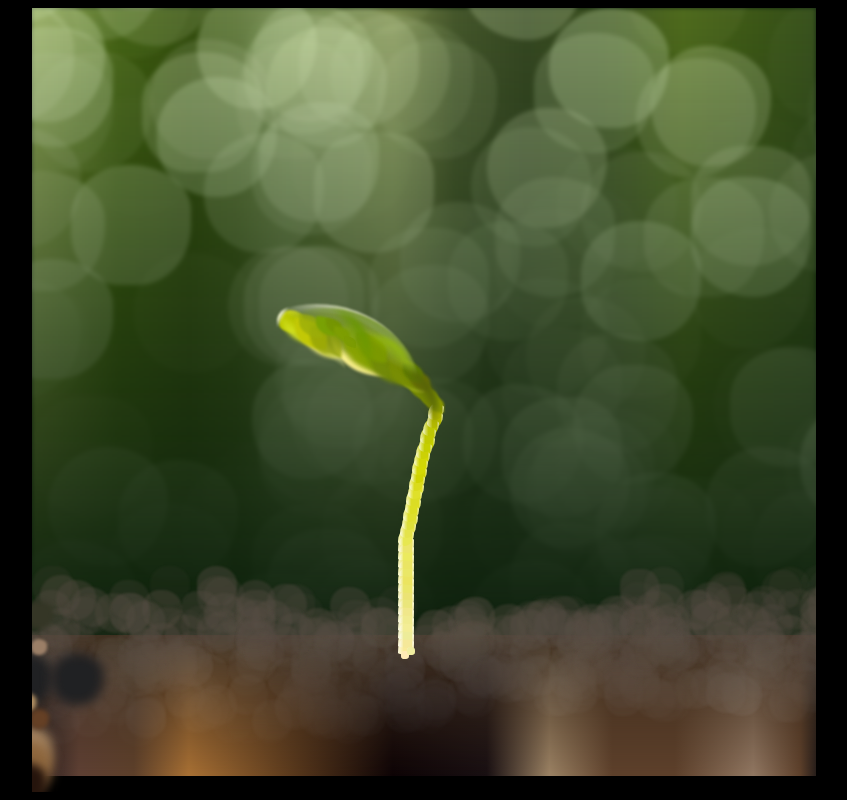
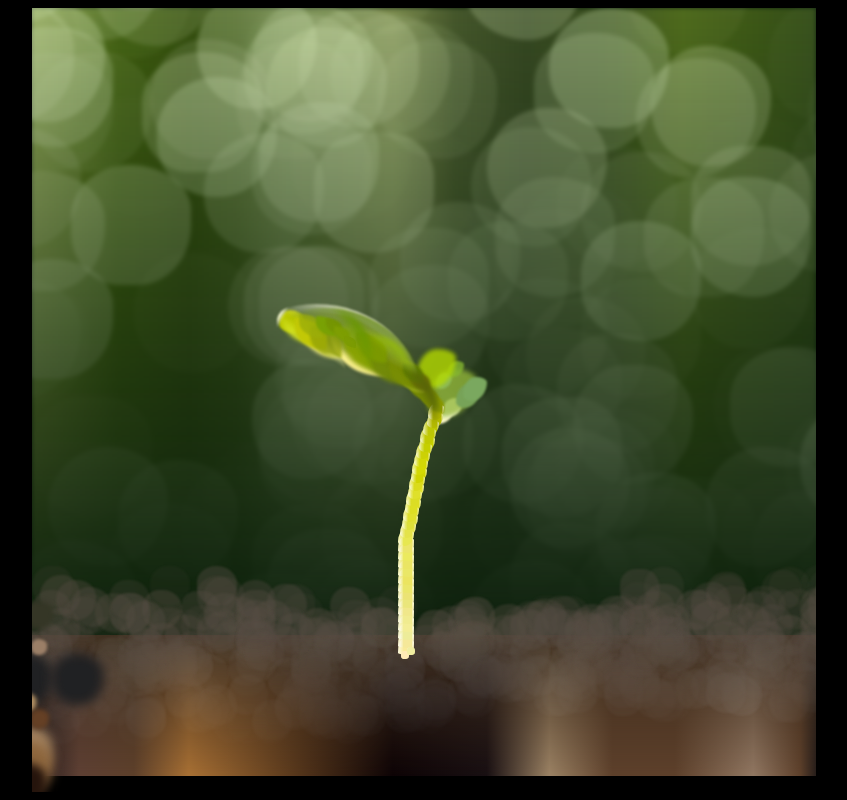
Before and after one commit to shir0206/PlantCSS, a React (Create React App) app: page / in a window 1280 px wide. Shown: the whole page, without its empty margins (216-1063 px from the left). Built offline with nearby package versions, Linux system fonts and the light colour scheme.

Commit message:
Start right leaf

```diff
--- a/src/App.js
+++ b/src/App.js
@@ -12,37 +12,130 @@ export default function App() {
       <div className="base-plant">
         <div id="plant-glow-1" className="plant circle glow stem-glow"></div>
         <div id="plant-glow-2" className="plant circle glow stem-glow"></div>
-        <div id="plant-glow-3" className="plant circle glow stem-glow  stem-straight"></div>
-        <div id="plant-glow-4" className="plant circle glow stem-glow  stem-straight"></div>
-        <div id="plant-glow-5" className="plant circle glow stem-glow  stem-straight"></div>
-        <div id="plant-glow-6" className="plant circle glow stem-glow  stem-straight"></div>
-        <div id="plant-glow-7" className="plant circle glow stem-glow  stem-straight"></div>
-        <div id="plant-glow-8" className="plant circle glow stem-glow  stem-straight"></div>
-        <div id="plant-glow-9" className="plant circle glow stem-glow  stem-straight"></div>
-        <div id="plant-glow-10" className="plant circle glow stem-glow  stem-straight"></div>
-        <div id="plant-glow-11" className="plant circle glow stem-glow  stem-straight"></div>
-        <div id="plant-glow-12" className="plant circle glow stem-glow  stem-straight"></div>
-        <div id="plant-glow-13" className="plant circle glow stem-glow  stem-straight"></div>
-        <div id="plant-glow-14" className="plant circle glow stem-glow  stem-straight"></div>
-        <div id="plant-glow-15" className="plant circle glow stem-glow  stem-straight"></div>
-        <div id="plant-glow-16" className="plant circle glow stem-glow  stem-straight"></div>
-        <div id="plant-glow-17" className="plant circle glow stem-glow stem-slanted"></div>
-        <div id="plant-glow-18" className="plant circle glow stem-glow stem-slanted"></div>
-        <div id="plant-glow-19" className="plant circle glow stem-glow stem-slanted"></div>
-        <div id="plant-glow-20" className="plant circle glow stem-glow stem-slanted"></div>
-        <div id="plant-glow-21" className="plant circle glow stem-glow stem-slanted"></div>
-        <div id="plant-glow-22" className="plant circle glow stem-glow stem-slanted"></div>
-        <div id="plant-glow-23" className="plant circle glow stem-glow stem-slanted"></div>
-        <div id="plant-glow-24" className="plant circle glow stem-glow stem-slanted"></div>
-        <div id="plant-glow-25" className="plant circle glow stem-glow stem-slanted"></div>
-        <div id="plant-glow-26" className="plant circle glow stem-glow stem-slanted"></div>
-        <div id="plant-glow-27" className="plant circle glow stem-glow stem-slanted"></div>
-        <div id="plant-glow-28" className="plant circle glow stem-glow stem-slanted"></div>
-        <div id="plant-glow-29" className="plant circle glow stem-glow stem-slanted"></div>
-        <div id="plant-glow-30" className="plant circle glow stem-glow stem-slanted"></div>
-        <div id="plant-glow-31" className="plant circle glow stem-glow stem-slanted"></div>
-        <div id="plant-glow-32" className="plant circle glow stem-glow stem-slanted"></div>
-        <div id="plant-glow-33" className="plant circle glow stem-glow stem-slanted"></div>
+        <div
+          id="plant-glow-3"
+          className="plant circle glow stem-glow  stem-straight"
+        ></div>
+        <div
+          id="plant-glow-4"
+          className="plant circle glow stem-glow  stem-straight"
+        ></div>
+        <div
+          id="plant-glow-5"
+          className="plant circle glow stem-glow  stem-straight"
+        ></div>
+        <div
+          id="plant-glow-6"
+          className="plant circle glow stem-glow  stem-straight"
+        ></div>
+        <div
+          id="plant-glow-7"
+          className="plant circle glow stem-glow  stem-straight"
+        ></div>
+        <div
+          id="plant-glow-8"
+          className="plant circle glow stem-glow  stem-straight"
+        ></div>
+        <div
+          id="plant-glow-9"
+          className="plant circle glow stem-glow  stem-straight"
+        ></div>
+        <div
+          id="plant-glow-10"
+          className="plant circle glow stem-glow  stem-straight"
+        ></div>
+        <div
+          id="plant-glow-11"
+          className="plant circle glow stem-glow  stem-straight"
+        ></div>
+        <div
+          id="plant-glow-12"
+          className="plant circle glow stem-glow  stem-straight"
+        ></div>
+        <div
+          id="plant-glow-13"
+          className="plant circle glow stem-glow  stem-straight"
+        ></div>
+        <div
+          id="plant-glow-14"
+          className="plant circle glow stem-glow  stem-straight"
+        ></div>
+        <div
+          id="plant-glow-15"
+          className="plant circle glow stem-glow  stem-straight"
+        ></div>
+        <div
+          id="plant-glow-16"
+          className="plant circle glow stem-glow  stem-straight"
+        ></div>
+        <div
+          id="plant-glow-17"
+          className="plant circle glow stem-glow stem-slanted"
+        ></div>
+        <div
+          id="plant-glow-18"
+          className="plant circle glow stem-glow stem-slanted"
+        ></div>
+        <div
+          id="plant-glow-19"
+          className="plant circle glow stem-glow stem-slanted"
+        ></div>
+        <div
+          id="plant-glow-20"
+          className="plant circle glow stem-glow stem-slanted"
+        ></div>
+        <div
+          id="plant-glow-21"
+          className="plant circle glow stem-glow stem-slanted"
+        ></div>
+        <div
+          id="plant-glow-22"
+          className="plant circle glow stem-glow stem-slanted"
+        ></div>
+        <div
+          id="plant-glow-23"
+          className="plant circle glow stem-glow stem-slanted"
+        ></div>
+        <div
+          id="plant-glow-24"
+          className="plant circle glow stem-glow stem-slanted"
+        ></div>
+        <div
+          id="plant-glow-25"
+          className="plant circle glow stem-glow stem-slanted"
+        ></div>
+        <div
+          id="plant-glow-26"
+          className="plant circle glow stem-glow stem-slanted"
+        ></div>
+        <div
+          id="plant-glow-27"
+          className="plant circle glow stem-glow stem-slanted"
+        ></div>
+        <div
+          id="plant-glow-28"
+          className="plant circle glow stem-glow stem-slanted"
+        ></div>
+        <div
+          id="plant-glow-29"
+          className="plant circle glow stem-glow stem-slanted"
+        ></div>
+        <div
+          id="plant-glow-30"
+          className="plant circle glow stem-glow stem-slanted"
+        ></div>
+        <div
+          id="plant-glow-31"
+          className="plant circle glow stem-glow stem-slanted"
+        ></div>
+        <div
+          id="plant-glow-32"
+          className="plant circle glow stem-glow stem-slanted"
+        ></div>
+        <div
+          id="plant-glow-33"
+          className="plant circle glow stem-glow stem-slanted"
+        ></div>
 
         <div id="plant-glow-34" className="plant circle "></div>
         <div id="plant-glow-35" className="plant circle"></div>
@@ -108,63 +201,63 @@ export default function App() {
         <div id="plant-32" className="plant stem circle stem-slanted"></div>
         <div id="plant-33" className="plant stem circle stem-slanted"></div>
 
-        <div id="plant-34" className="plant leaf circle"></div>
-        <div id="plant-35" className="plant leaf circle"></div>
-        <div id="plant-36" className="plant leaf circle"></div>
-        <div id="plant-37" className="plant leaf circle"></div>
-        <div id="plant-38" className="plant leaf circle"></div>
-        <div id="plant-39" className="plant leaf circle"></div>
-        <div id="plant-40" className="plant leaf circle"></div>
-        <div id="plant-41" className="plant leaf circle"></div>
-        <div id="plant-42" className="plant leaf circle"></div>
-        <div id="plant-43" className="plant leaf circle"></div>
-        <div id="plant-44" className="plant leaf circle"></div>
-        <div id="plant-45" className="plant leaf circle"></div>
-        <div id="plant-46" className="plant leaf circle"></div>
-        <div id="plant-47" className="plant leaf circle"></div>
-        <div id="plant-48" className="plant leaf circle"></div>
-        <div id="plant-49" className="plant leaf circle"></div>
-        <div id="plant-50" className="plant leaf circle"></div>
-        <div id="plant-51" className="plant leaf circle"></div>
-        <div id="plant-52" className="plant leaf circle"></div>
-        <div id="plant-53" className="plant leaf circle"></div>
-        <div id="plant-54" className="plant leaf circle"></div>
-        <div id="plant-55" className="plant leaf circle"></div>
-        <div id="plant-56" className="plant leaf circle"></div>
-        <div id="plant-57" className="plant circle"></div>
-        <div id="plant-58" className="plant circle"></div>
-        <div id="plant-59" className="plant circle"></div>
-        <div id="plant-60" className="plant circle"></div>
-        <div id="plant-61" className="plant circle"></div>
-        <div id="plant-62" className="plant circle"></div>
-        <div id="plant-63" className="plant circle"></div>
-        <div id="plant-64" className="plant circle"></div>
-        <div id="plant-65" className="plant circle"></div>
-        <div id="plant-66" className="plant circle"></div>
-        <div id="plant-67" className="plant circle"></div>
-        <div id="plant-68" className="plant circle"></div>
-        <div id="plant-69" className="plant circle"></div>
-        <div id="plant-70" className="plant circle"></div>
-        <div id="plant-71" className="plant circle"></div>
-        <div id="plant-72" className="plant circle"></div>
-        <div id="plant-73" className="plant circle"></div>
-        <div id="plant-74" className="plant circle"></div>
-        <div id="plant-75" className="plant circle"></div>
-        <div id="plant-76" className="plant circle"></div>
-        <div id="plant-77" className="plant circle"></div>
-        <div id="plant-78" className="plant circle"></div>
-        <div id="plant-79" className="plant circle"></div>
-        <div id="plant-80" className="plant circle"></div>
-        <div id="plant-81" className="plant circle"></div>
-        <div id="plant-82" className="plant circle"></div>
-        <div id="plant-83" className="plant circle"></div>
-        <div id="plant-84" className="plant circle"></div>
-        <div id="plant-85" className="plant circle"></div>
-        <div id="plant-86" className="plant circle"></div>
-        <div id="plant-87" className="plant circle"></div>
-        <div id="plant-88" className="plant circle"></div>
-        <div id="plant-89" className="plant circle"></div>
-        <div id="plant-90" className="plant circle"></div>
+        <div id="plant-34" className="plant leaf left-leaf circle"></div>
+        <div id="plant-35" className="plant leaf  left-leaf circle"></div>
+        <div id="plant-36" className="plant leaf  left-leaf circle"></div>
+        <div id="plant-37" className="plant leaf  left-leaf circle"></div>
+        <div id="plant-38" className="plant leaf  left-leaf circle"></div>
+        <div id="plant-39" className="plant leaf  left-leaf circle"></div>
+        <div id="plant-40" className="plant leaf  left-leaf circle"></div>
+        <div id="plant-41" className="plant leaf  left-leaf circle"></div>
+        <div id="plant-42" className="plant leaf  left-leaf circle"></div>
+        <div id="plant-43" className="plant leaf  left-leaf circle"></div>
+        <div id="plant-44" className="plant leaf  left-leaf circle"></div>
+        <div id="plant-45" className="plant leaf  left-leaf circle"></div>
+        <div id="plant-46" className="plant leaf  left-leaf circle"></div>
+        <div id="plant-47" className="plant leaf  left-leaf circle"></div>
+        <div id="plant-48" className="plant leaf  left-leaf circle"></div>
+        <div id="plant-49" className="plant leaf  left-leaf circle"></div>
+        <div id="plant-50" className="plant leaf  left-leaf circle"></div>
+        <div id="plant-51" className="plant leaf  left-leaf circle"></div>
+        <div id="plant-52" className="plant leaf  left-leaf circle"></div>
+        <div id="plant-53" className="plant leaf  left-leaf circle"></div>
+        <div id="plant-54" className="plant leaf  left-leaf circle"></div>
+        <div id="plant-55" className="plant leaf  left-leaf circle"></div>
+        <div id="plant-56" className="plant leaf  left-leaf circle"></div>
+        <div id="plant-57" className="plant leaf right-leaf circle "></div>
+        <div id="plant-58" className="plant  right-leaf circle"></div>
+        <div id="plant-59" className="plant  right-leaf circle"></div>
+        <div id="plant-60" className="plant  right-leaf circle"></div>
+        <div id="plant-61" className="plant  right-leaf circle"></div>
+        <div id="plant-62" className="plant  right-leaf circle"></div>
+        <div id="plant-63" className="plant  right-leaf circle"></div>
+        <div id="plant-64" className="plant right-leaf  circle"></div>
+        <div id="plant-65" className="plant  right-leaf circle"></div>
+        <div id="plant-66" className="plant  right-leaf circle"></div>
+        <div id="plant-67" className="plant  right-leaf circle"></div>
+        <div id="plant-68" className="plant  right-leaf circle"></div>
+        <div id="plant-69" className="plant  right-leaf circle"></div>
+        <div id="plant-70" className="plant  right-leaf circle"></div>
+        <div id="plant-71" className="plant  right-leaf circle"></div>
+        <div id="plant-72" className="plant  right-leaf circle"></div>
+        <div id="plant-73" className="plant  right-leaf circle"></div>
+        <div id="plant-74" className="plant  right-leaf circle"></div>
+        <div id="plant-75" className="plant  right-leaf circle"></div>
+        <div id="plant-76" className="plant  right-leaf circle"></div>
+        <div id="plant-77" className="plant  right-leaf circle"></div>
+        <div id="plant-78" className="plant  right-leaf circle"></div>
+        <div id="plant-79" className="plant  right-leaf circle"></div>
+        <div id="plant-80" className="plant  right-leaf circle"></div>
+        <div id="plant-81" className="plant  right-leaf circle"></div>
+        <div id="plant-82" className="plant  right-leaf circle"></div>
+        <div id="plant-83" className="plant  right-leaf circle"></div>
+        <div id="plant-84" className="plant  right-leaf circle"></div>
+        <div id="plant-85" className="plant  right-leaf circle"></div>
+        <div id="plant-86" className="plant  right-leaf circle"></div>
+        <div id="plant-87" className="plant  right-leaf circle"></div>
+        <div id="plant-88" className="plant right-leaf  circle"></div>
+        <div id="plant-89" className="plant  right-leaf circle"></div>
+        <div id="plant-90" className="plant  right-leaf circle"></div>
         <div id="plant-91" className="plant circle"></div>
         <div id="plant-92" className="plant circle"></div>
         <div id="plant-93" className="plant circle"></div>
--- a/src/plant.css
+++ b/src/plant.css
@@ -983,9 +983,92 @@
   -webkit-filter: blur(3px);
 }
 
-.base-plant .leaf {
+.base-plant .left-leaf {
   -webkit-filter: blur(2px);
   border-radius: 2% 98% 3% 97% / 30% 59% 41% 70%;
+}
+.base-plant .right-leaf {
+  -webkit-filter: blur(2px);
+  border-radius: 53% 47% 66% 34% / 75% 21% 79% 25%;
+}
+.base-plant #plant-57 {
+  background: #fffccd;
+  left: 50%;
+  top: 49.5%;
+  transform: scale(0.4);
+  z-index: 10;
+  border-radius: 68% 32% 94% 6% / 70% 30% 70% 30%;
+}
+
+.base-plant #plant-58 {
+  background: #ffffe3;
+  left: 51%;
+  top: 48.5%;
+  transform: scale(0.5);
+  z-index: 10;
+  border-radius: 68% 32% 94% 6% / 70% 30% 70% 30%;
+}
+.base-plant #plant-59 {
+  background: #93b73b;
+  left: 51%;
+  top: 46.5%;
+  transform: scale(1.2);
+  opacity: 0.8;
+  z-index: 10;
+}
+.base-plant #plant-60 {
+  background: #77a358;
+  left: 53%;
+  top: 47%;
+  transform: scale(0.6);
+  z-index: 10;
+}
+.base-plant #plant-61 {
+  background: #7aa85f;
+  left: 54%;
+  top: 46%;
+  transform: scale(0.6);
+  z-index: 10;
+}
+.base-plant #plant-62 {
+  background: #94c574;
+  left: 49%;
+  top: 46%;
+  transform: scale(0.4);
+  opacity: 0.8;
+  z-index: 10;
+}
+.base-plant #plant-62 {
+  background: #8fbe62;
+  left: 50%;
+  top: 45%;
+  transform: scale(0.4);
+  opacity: 0.8;
+  z-index: 10;
+}
+.base-plant #plant-63 {
+  background: #8ac037;
+  left: 51%;
+  top: 44%;
+  transform: scale(0.4);
+  opacity: 0.8;
+  z-index: 10;
+}
+.base-plant #plant-63 {
+  background: #85b730;
+  left: 51.5%;
+  top: 43.5%;
+  transform: scale(0.4);
+  opacity: 0.8;
+  z-index: 10;
+}
+.base-plant #plant-64 {
+  background: #b5da01;
+  left: 49%;
+  top: 43.5%;
+  transform: scale(1);
+  opacity: 0.8;
+  z-index: 10;
 }
 /* .base-plant #plant-2 {  background: rgba(90, 80, 71, 0.2642);  left: -17%; top: 8%;  border-radius: 54% 60% 55% 57% / 50% 45% 48% 52%; }
 .base-plant #plant-3 {  background: rgba(90, 80, 71, 0.1091);  left: -3%; top: 2%;  border-radius: 47% 50% 49% 50% / 52% 49% 51% 58%; }
```
